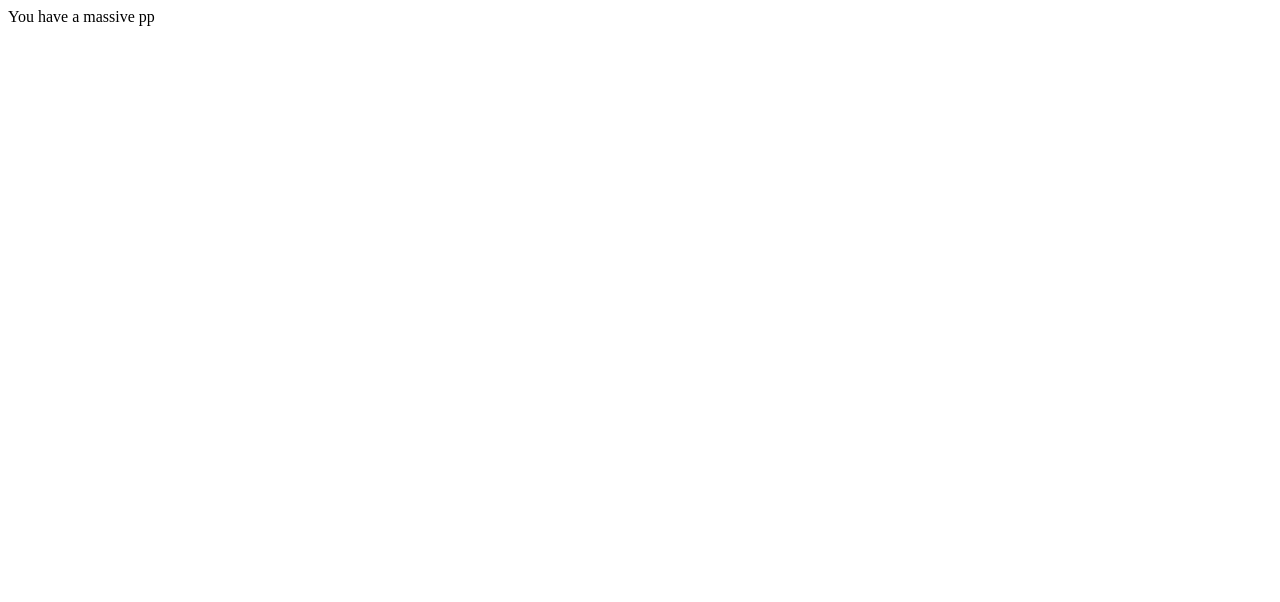
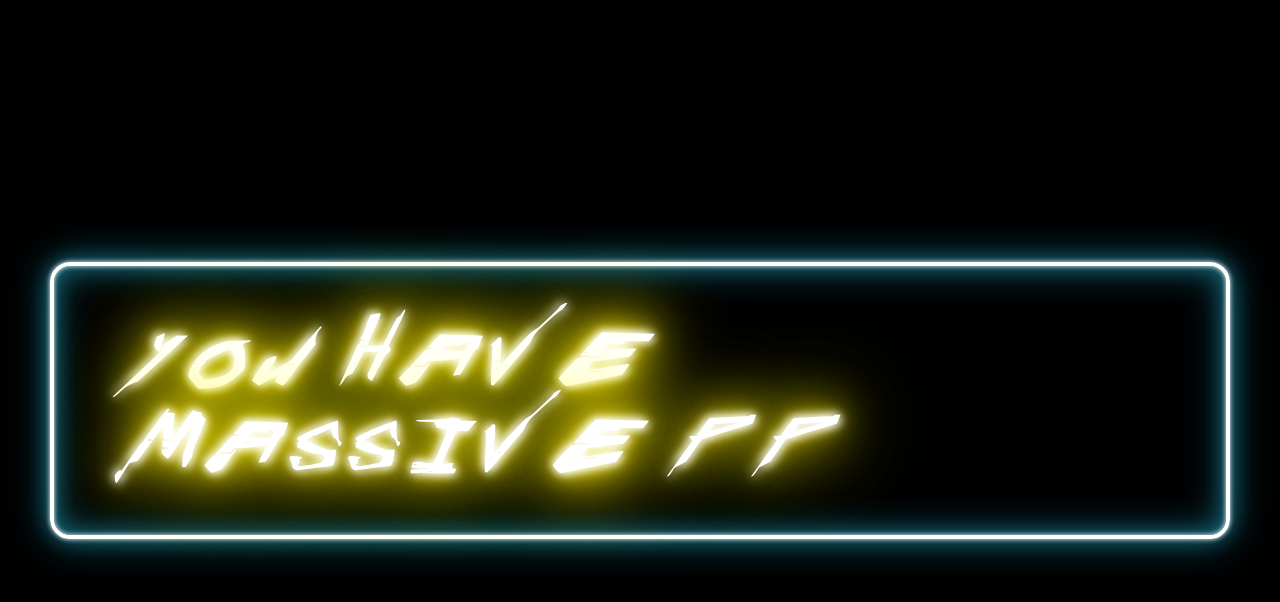
Before and after one commit to saiashish90/server-redirect, a plain HTML site: page index.html in a window 1280 px wide. Drawn offline with Linux system fonts and the light colour scheme.

Commit message:
done lol

```diff
--- a/index.html
+++ b/index.html
@@ -5,7 +5,94 @@
     <meta name="viewport" content="width=device-width, initial-scale=1.0" />
     <title>Document</title>
   </head>
+  <style>
+    :root {
+      /* Base font size */
+      font-size: 10px;
+
+      /* Set neon color */
+      --neon-text-color: #fcec0c;
+      --neon-border-color: #136377;
+    }
+    body {
+      background-color: black;
+    }
+    @font-face {
+      font-family: cyberpunk;
+      src: url("./Cyberpunk.otf");
+    }
+    .full {
+      padding: 50px;
+      position: absolute;
+      top: 0;
+      bottom: 0;
+      left: 0;
+      right: 0;
+      display: flex;
+      justify-content: center;
+      align-items: center;
+    }
+    h1 {
+      font-size: 8rem;
+      font-weight: 200;
+      font-style: italic;
+      color: #fff;
+      padding: 4rem 6rem 5.5rem;
+      border: 0.4rem solid #fff;
+      border-radius: 2rem;
+      text-transform: uppercase;
+      animation: flicker 1.5s infinite alternate;
+      font-family: cyberpunk;
+      letter-spacing: 1px;
+    }
+    h1::-moz-selection {
+      background-color: var(--neon-border-color);
+      color: var(--neon-text-color);
+    }
+
+    h1::selection {
+      background-color: var(--neon-border-color);
+      color: var(--neon-text-color);
+    }
+
+    h1:focus {
+      outline: none;
+    }
+
+    /* Animate neon flicker */
+    @keyframes flicker {
+      0%,
+      19%,
+      21%,
+      23%,
+      25%,
+      54%,
+      56%,
+      100% {
+        text-shadow: -0.2rem -0.2rem 1rem #fff, 0.2rem 0.2rem 1rem #fff,
+          0 0 2rem var(--neon-text-color), 0 0 4rem var(--neon-text-color),
+          0 0 6rem var(--neon-text-color), 0 0 8rem var(--neon-text-color),
+          0 0 10rem var(--neon-text-color);
+
+        box-shadow: 0 0 0.5rem #fff, inset 0 0 0.5rem #fff, 0 0 2rem var(--neon-border-color),
+          inset 0 0 2rem var(--neon-border-color), 0 0 4rem var(--neon-border-color),
+          inset 0 0 4rem var(--neon-border-color);
+      }
+
+      20%,
+      24%,
+      55% {
+        text-shadow: none;
+        box-shadow: none;
+      }
+    }
+    @media only screen and (max-width: 600px) {
+      h1 {
+        font-size: 3rem;
+      }
+    }
+  </style>
   <body>
-    You have a massive pp
+    <div class="full"><h1 class="pp">YOU HAVE MASSIVE PP</h1></div>
   </body>
 </html>
```
Also changed, not shown: Cyberpunk.otf (added), font.otf (added).
